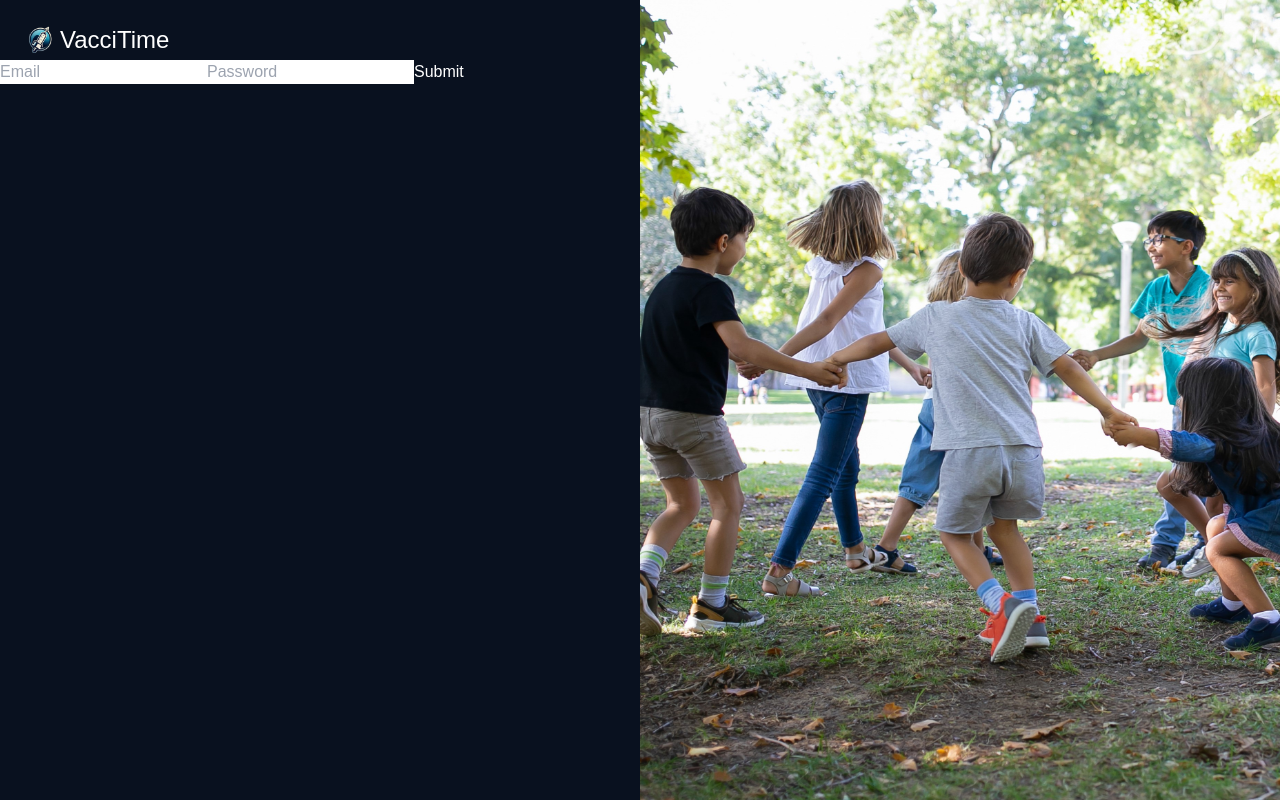
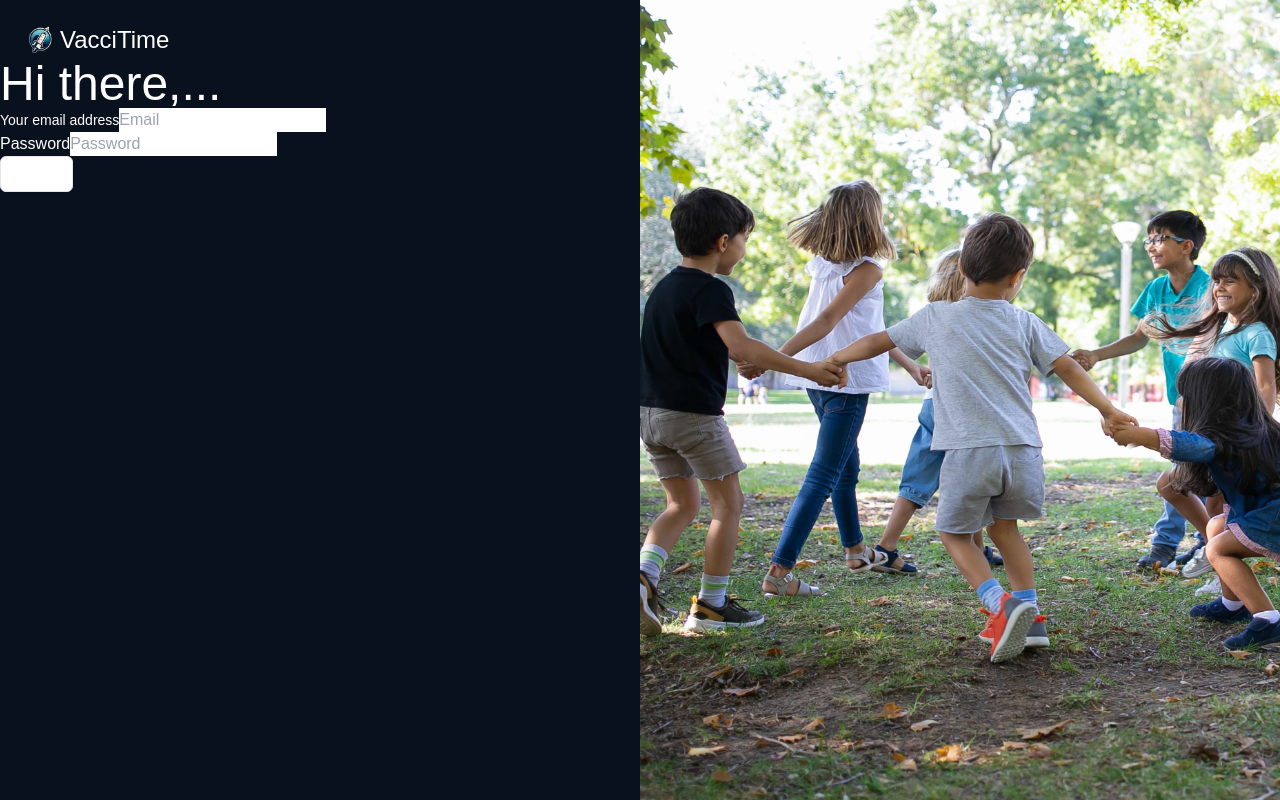
Before and after one commit to Shreya904/Vacci-Time, a Next.js app: page / in a window 1280 px wide. Built offline with nearby package versions, Linux system fonts and the light colour scheme.

Commit message:
update in login page

```diff
--- a/package.json
+++ b/package.json
@@ -10,6 +10,8 @@
   },
   "dependencies": {
     "@radix-ui/react-icons": "^1.3.0",
+    "@radix-ui/react-label": "^2.1.0",
+    "@radix-ui/react-slot": "^1.1.0",
     "appwrite": "^15.0.0",
     "class-variance-authority": "^0.7.0",
     "clsx": "^2.1.1",
--- a/src/app/page.tsx
+++ b/src/app/page.tsx
@@ -17,6 +17,9 @@
       VacciTime
     </span>
     </div>
+    <div className='flex'>
+      <span className='font-medium  text-5xl'> Hi there,...  </span>
+    </div>
     <div>
       <LoginForm/>
     </div></div>
@@ -27,6 +30,7 @@
       src={login}
       />
     </div>
+
     </main>
 
   )
--- a/src/components/LoginForm.tsx
+++ b/src/components/LoginForm.tsx
@@ -2,6 +2,8 @@
 
 import React from 'react';
 import { useForm, SubmitHandler } from 'react-hook-form';
+import { Button } from './ui/button';
+import { Label } from './ui/label';
 
 type FormValues = {
     Email: string;
@@ -17,21 +19,32 @@
 
     return (
         <form onSubmit={handleSubmit(onSubmit)}>
-            <input
+            <div>
+            <div>
+            <Label htmlFor="email">Your email address</Label>
+
+            <input id='email'
                 type="text"
                 placeholder="Email"
                 {...register("Email", { required: true, pattern: /^\S+@\S+$/i })}
             />
             {errors.Email && <span>Email is required and must be valid</span>}
-
+            </div>
+            <div>
+                <span>Password</span>
             <input
                 type="password"
                 placeholder="Password"
                 {...register("Password", { required: true, minLength: 8 })}
             />
             {errors.Password && <span>Password must be at least 8 characters</span>}
+            </div>
+            <div>
+            <Button variant="outline">Log In</Button>
+            </div>
 
-            <input type="submit" />
+            </div>
+
         </form>
     );
 }
--- /dev/null
+++ b/src/components/ui/button.tsx
@@ -0,0 +1,57 @@
+import * as React from "react"
+import { Slot } from "@radix-ui/react-slot"
+import { cva, type VariantProps } from "class-variance-authority"
+
+import { cn } from "@/lib/utils"
+
+const buttonVariants = cva(
+  "inline-flex items-center justify-center whitespace-nowrap rounded-md text-sm font-medium transition-colors focus-visible:outline-none focus-visible:ring-1 focus-visible:ring-zinc-950 disabled:pointer-events-none disabled:opacity-50 dark:focus-visible:ring-zinc-300",
+  {
+    variants: {
+      variant: {
+        default:
+          "bg-zinc-900 text-zinc-50 shadow hover:bg-zinc-900/90 dark:bg-zinc-50 dark:text-zinc-900 dark:hover:bg-zinc-50/90",
+        destructive:
+          "bg-red-500 text-zinc-50 shadow-sm hover:bg-red-500/90 dark:bg-red-900 dark:text-zinc-50 dark:hover:bg-red-900/90",
+        outline:
+          "border border-zinc-200 bg-white shadow-sm hover:bg-zinc-100 hover:text-zinc-900 dark:border-zinc-800 dark:bg-zinc-950 dark:hover:bg-zinc-800 dark:hover:text-zinc-50",
+        secondary:
+          "bg-zinc-100 text-zinc-900 shadow-sm hover:bg-zinc-100/80 dark:bg-zinc-800 dark:text-zinc-50 dark:hover:bg-zinc-800/80",
+        ghost: "hover:bg-zinc-100 hover:text-zinc-900 dark:hover:bg-zinc-800 dark:hover:text-zinc-50",
+        link: "text-zinc-900 underline-offset-4 hover:underline dark:text-zinc-50",
+      },
+      size: {
+        default: "h-9 px-4 py-2",
+        sm: "h-8 rounded-md px-3 text-xs",
+        lg: "h-10 rounded-md px-8",
+        icon: "h-9 w-9",
+      },
+    },
+    defaultVariants: {
+      variant: "default",
+      size: "default",
+    },
+  }
+)
+
+export interface ButtonProps
+  extends React.ButtonHTMLAttributes<HTMLButtonElement>,
+    VariantProps<typeof buttonVariants> {
+  asChild?: boolean
+}
+
+const Button = React.forwardRef<HTMLButtonElement, ButtonProps>(
+  ({ className, variant, size, asChild = false, ...props }, ref) => {
+    const Comp = asChild ? Slot : "button"
+    return (
+      <Comp
+        className={cn(buttonVariants({ variant, size, className }))}
+        ref={ref}
+        {...props}
+      />
+    )
+  }
+)
+Button.displayName = "Button"
+
+export { Button, buttonVariants }
--- /dev/null
+++ b/src/components/ui/label.tsx
@@ -0,0 +1,26 @@
+"use client"
+
+import * as React from "react"
+import * as LabelPrimitive from "@radix-ui/react-label"
+import { cva, type VariantProps } from "class-variance-authority"
+
+import { cn } from "@/lib/utils"
+
+const labelVariants = cva(
+  "text-sm font-medium leading-none peer-disabled:cursor-not-allowed peer-disabled:opacity-70"
+)
+
+const Label = React.forwardRef<
+  React.ElementRef<typeof LabelPrimitive.Root>,
+  React.ComponentPropsWithoutRef<typeof LabelPrimitive.Root> &
+    VariantProps<typeof labelVariants>
+>(({ className, ...props }, ref) => (
+  <LabelPrimitive.Root
+    ref={ref}
+    className={cn(labelVariants(), className)}
+    {...props}
+  />
+))
+Label.displayName = LabelPrimitive.Root.displayName
+
+export { Label }
```
Also changed, not shown: 1 other file (tests, documents, lock files or other folders).
